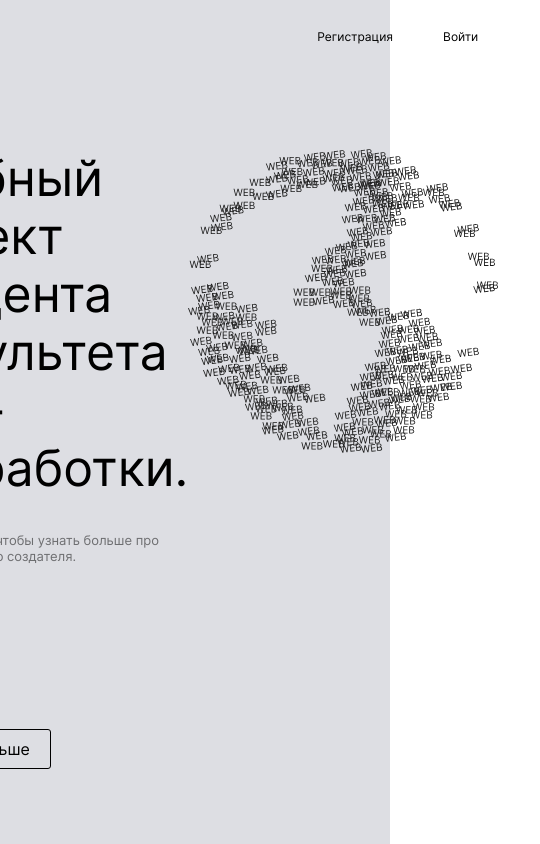
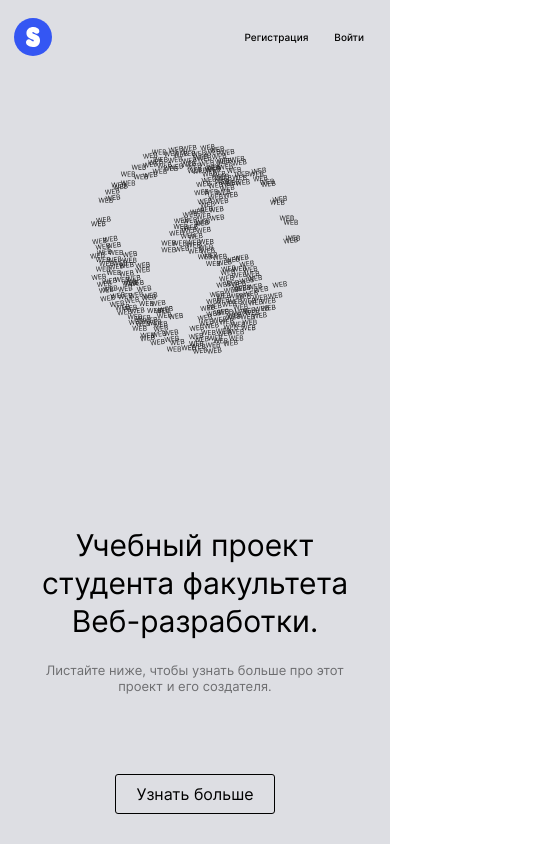
Before and after one commit to nikolaevfo/movies-explorer-frontend, a React (Create React App) app: page /profile in a window 390 px wide. Shown: the top 844 px of the page, 540 px wide, since content can reach past the window. Built offline with nearby package versions, Linux system fonts and the light colour scheme; the HTML template or start-up script is replaced by a standard one.

Commit message:
feat: adaptiv promo

```diff
--- a/src/components/App/App.js
+++ b/src/components/App/App.js
@@ -10,7 +10,7 @@ function App() {
     <div className="root">
       <div className="page">
         <Main />
-        <Footer />
+        {/* <Footer /> */}
         {/* <Switch>
 
           <Route exact path="/">
--- a/src/components/Main/Main.js
+++ b/src/components/Main/Main.js
@@ -11,10 +11,10 @@ function Main() {
   return (
     <div className="main">
       <Promo />
-      <AboutProject />
+      {/* <AboutProject />
       <Techs />
       <AboutMe />
-      <Portfolio />
+      <Portfolio /> */}
     </div>
   );
 };
--- a/src/components/Promo/Promo.css
+++ b/src/components/Promo/Promo.css
@@ -8,7 +8,7 @@
 }
 
 .promo__container {
-  flex-grow: 1;
+  /* flex-grow: 1; */
   display: flex;
   flex-direction: column;
 }
@@ -37,7 +37,7 @@
   border-radius: 3px;
   transition: 0.3s;
 
-  font-weight: normal;
+  font-weight: 500;
   font-size: 12px;
   line-height: 16px;
 }
@@ -57,23 +57,25 @@
 }
 
 .promo__text-column {
-  max-width: 640px;
+  max-width: 600px;
   display: flex;
   flex-direction: column;
   justify-content: flex-start;
   align-items: flex-start;
   align-self:stretch;
+  margin-right: 20px;
 }
+
 .promo__title {
-  margin: 0;
   font-weight: normal;
   font-size: 50px;
   line-height: 58px;
+  margin: 0;
   margin-bottom: 35px;
 }
 .promo__info-text {
   max-width: 310px;
-  margin: 0;
+  margin: 0 0 20px;
   font-weight: normal;
   font-size: 13px;
   line-height: 16px;
@@ -95,4 +97,54 @@
 
 .promo__content-img {
   align-self: start;
+  margin-bottom: 48px;
 }
+
+@media (max-width: 1023px) {
+  .promo__content {
+    flex-direction: column;
+    align-self: center;
+    padding: 140px 0 76px;
+  }
+  .promo__text-column {
+    order: 2;
+    align-items: center;
+    margin: 0;
+  }
+  .promo__title {
+    text-align: center;
+    margin-bottom: 22px;
+  }
+  .promo__info-text {
+    text-align: center;
+    margin-bottom: 92px;
+  }
+  .promo__content-img {
+    order: 1;
+    align-self: center;
+  }
+}
+
+@media (max-width: 767px) {
+  .promo__header-link {
+    font-size: 10px;
+    line-height: 16px;
+    padding: 5px 12px;
+    margin-left: 2px;
+  }
+  .promo__content {
+    padding: 70px 0 30px;
+  }
+  .promo__title {
+    margin-bottom: 22px;
+    font-size: 30px;
+    line-height: 38px;
+  }
+  .promo__info-text {
+    margin-bottom: 80px;
+  }
+  .promo__content-img {
+    height: 210px;
+    width: 210px;
+  }
+}
--- a/src/vendor/container.css
+++ b/src/vendor/container.css
@@ -1,4 +1,17 @@
 .container {
+  width: calc(100% - 140px);
   max-width: 1140px;
   margin: 0 auto;
 }
+
+@media (max-width: 1023px) {
+  .container {
+    width: calc(100% - 100px);
+  }
+}
+
+@media (max-width: 767px) {
+  .container {
+    width: calc(100% - 28px);
+  }
+}
```
